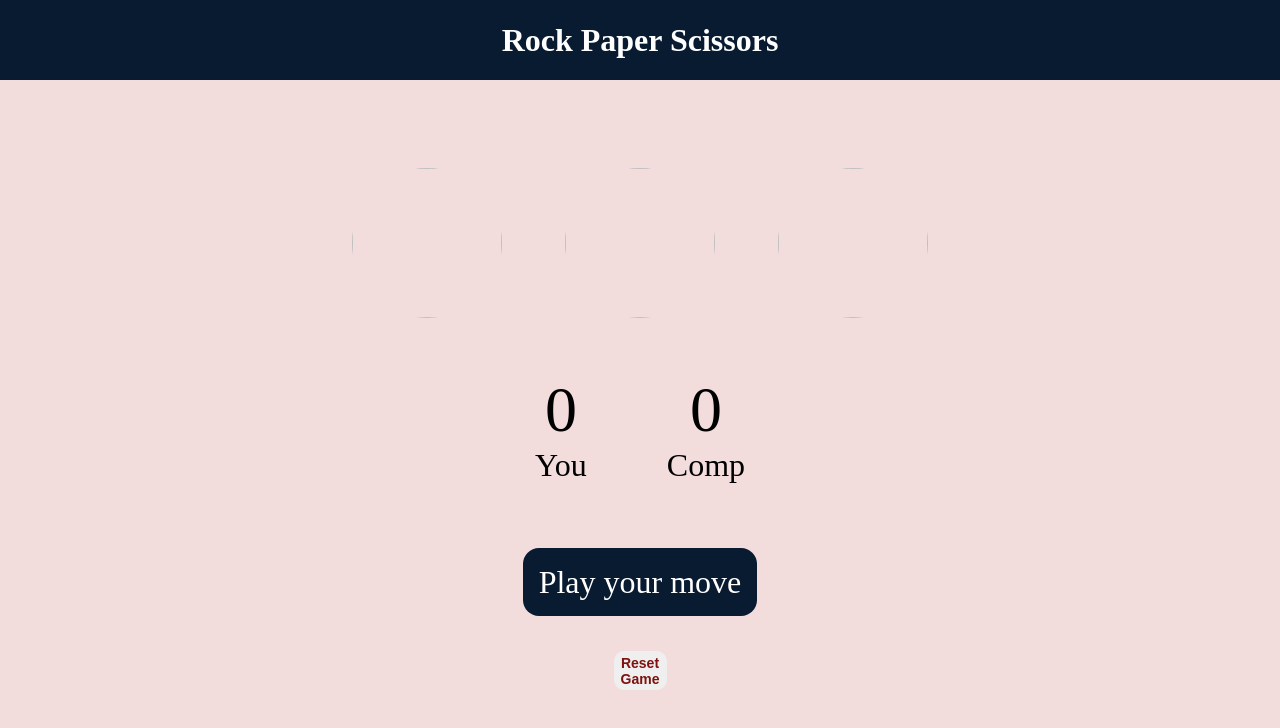
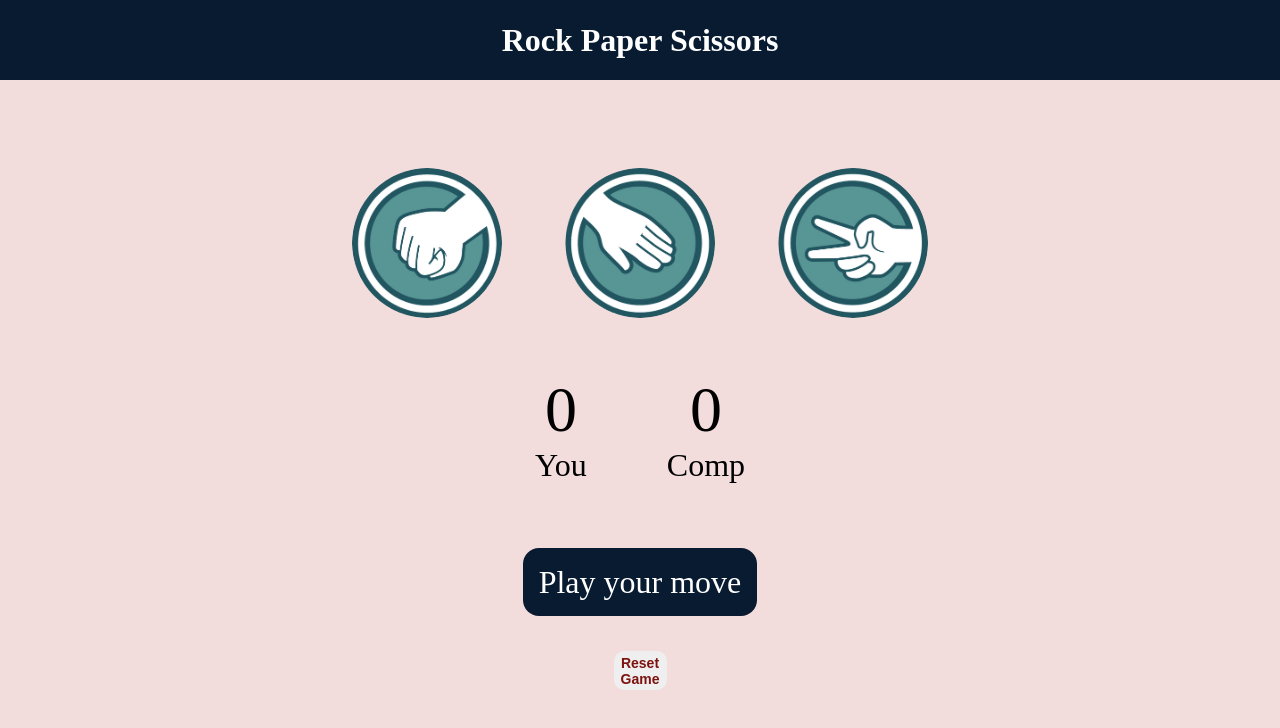
Before and after one commit to krishna-dhaker/rock-paper-Scissors-Game, a plain HTML site: page index.html in a window 1280 px wide. Drawn offline with Linux system fonts and the light colour scheme.

Commit message:
Update index.html

```diff
--- a/index.html
+++ b/index.html
@@ -6,13 +6,13 @@
 <h1>Rock Paper Scissors</h1>
 <div class="choices">
   <div class="choice" id="rock">
-    <img src="./images/stone.png" />
+    <img src="stone.png" />
   </div>
   <div class="choice" id="paper">
-    <img src="./images/paper.png" />
+    <img src="paper.png" />
   </div>
   <div class="choice" id="scissors">
-    <img src="./images/scissors.png" />
+    <img src="scissors.png" />
   </div>
 </div>
 
```
